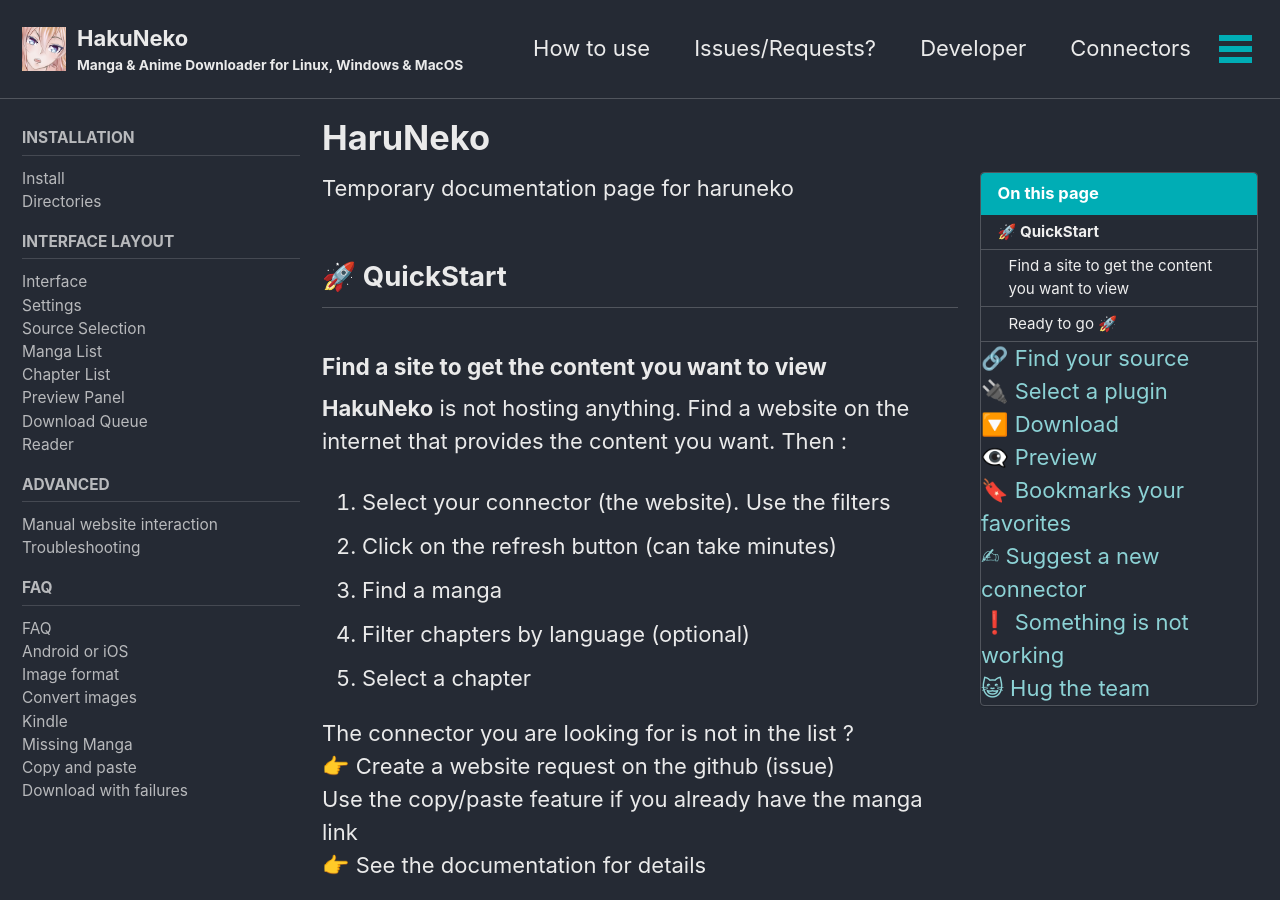
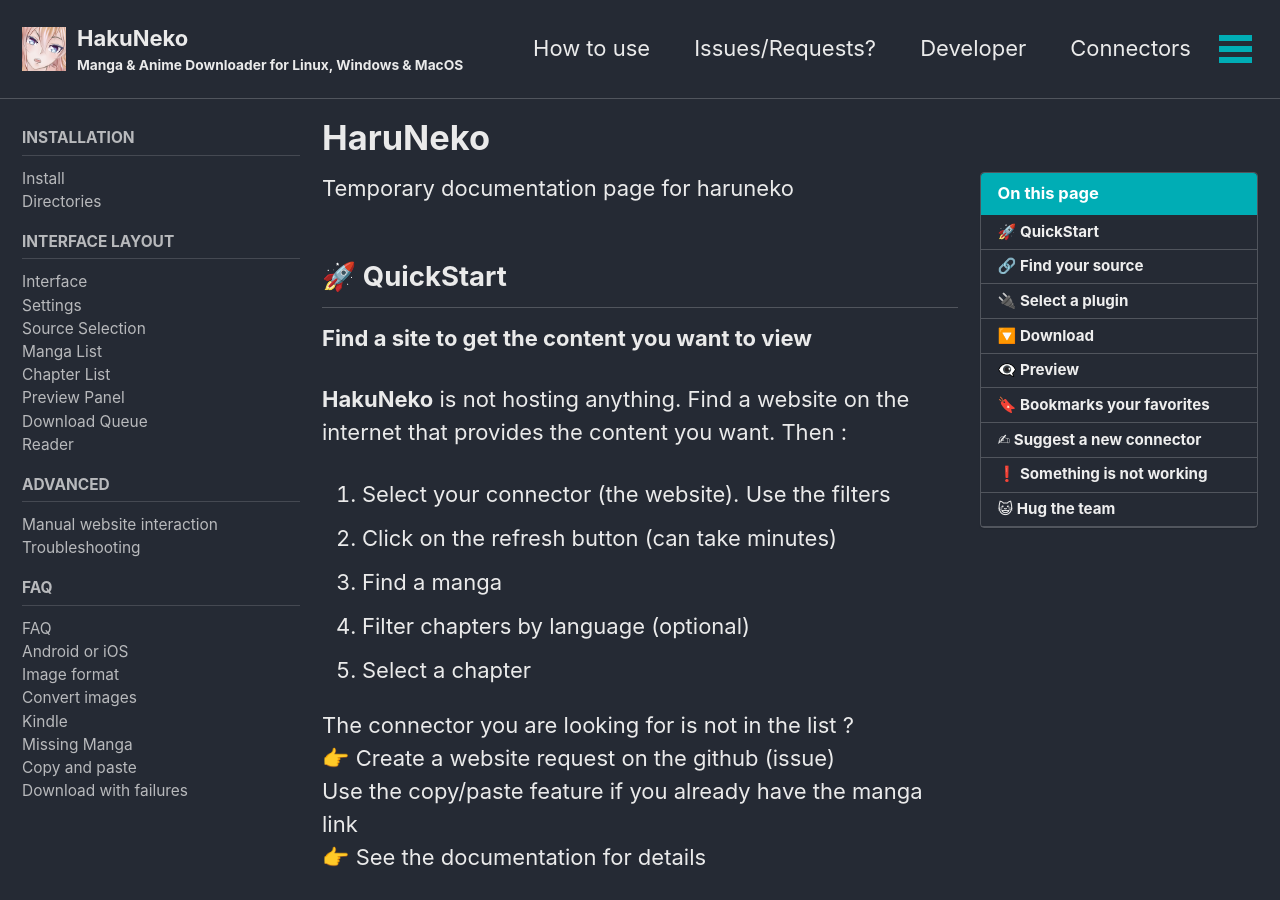
Before and after one commit to manga-download/manga-download.github.io, a Jekyll site: the page built from _docs/06-HaruNeko.md, in a window 1280 px wide and 900 px high. Built offline with Jekyll 4.4.1, drawn with Linux system fonts in a browser that asks for light colours; cached includes are drawn as plain includes.

Commit message:
haruneko rollback

```diff
--- a/_docs/06-HaruNeko.md
+++ b/_docs/06-HaruNeko.md
@@ -11,7 +11,7 @@ Temporary documentation page for haruneko
 🚀 QuickStart
 ----------------------------------------
 
-##### Find a site to get the content you want to view
+**Find a site to get the content you want to view**
 
 <div class="border">
     <p>
@@ -41,7 +41,7 @@ Temporary documentation page for haruneko
     </p>
 </div>
 
-##### Ready to go 🚀
+**Ready to go 🚀**
 
 <div class="border">
     <p>Download, view, bookmark your favorite mangas 📚</p>
```
